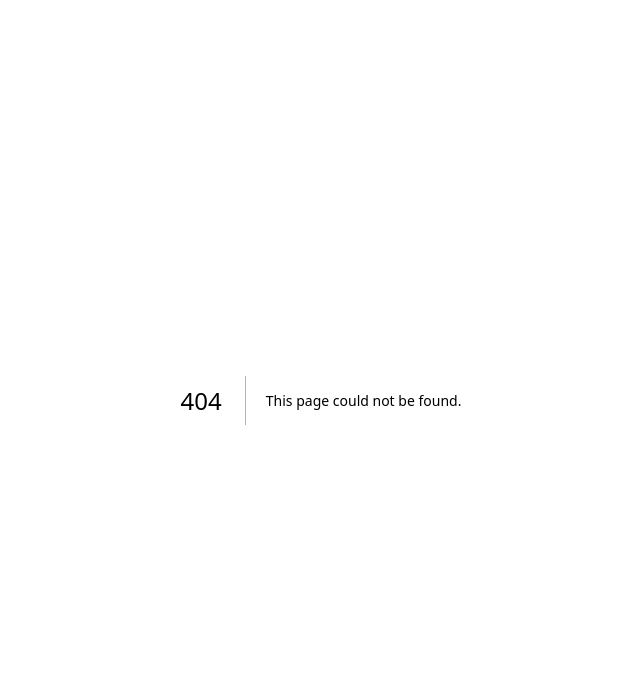
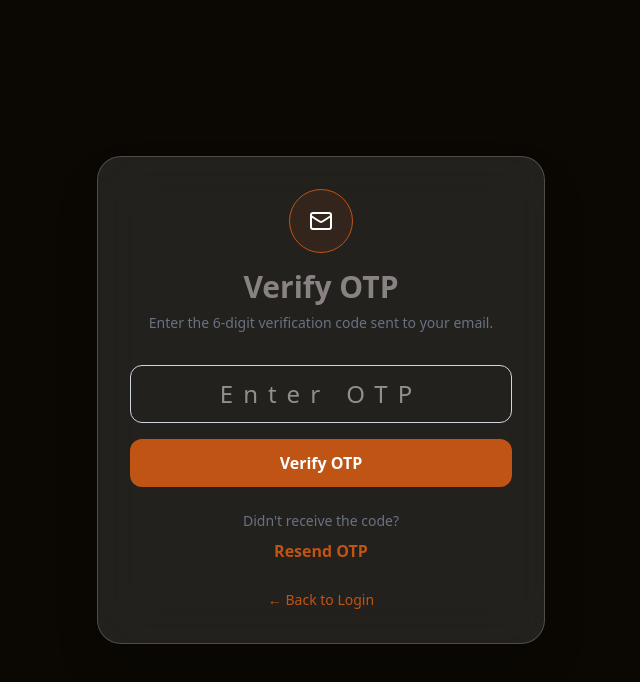
Before and after one commit to Aeshsen452/Trikal, a Next.js app: page /verifyotp in a window 1280 px wide. Before the commit this address had no page. Shown: the top 682 px of the page, without its empty margins (319-959 px from the left). Built offline with nearby package versions, Linux system fonts and the light colour scheme.

Commit message:
adding env files

```diff
--- a/app/(auth)/signup/page.tsx
+++ b/app/(auth)/signup/page.tsx
@@ -1,8 +1,27 @@
 "use client";
 
 import Link from "next/link";
+import { useForm } from "react-hook-form";
 
 export default function SignupPage() {
+
+    type SignupForm = {
+        name: string;
+        email: string;
+        password: string;
+    };
+
+    const { register, reset, handleSubmit, formState: { errors } } = useForm<SignupForm>();
+
+    const FormSubmit = (data: any) => {
+        console.log(data)
+        console.log(errors)
+    }
+
+
+    console.log(errors)
+
+
     return (
         <main className="flex items-center justify-center px-4 text-[#918a8aee]  w-full h-full">
             <div className="w-full max-w-md rounded-3xl bg-white/10 backdrop-blur-xl border border-white/20 p-8 shadow-2xl">
@@ -15,26 +34,64 @@ export default function SignupPage() {
                     </p>
                 </div>
 
-                <form className="space-y-5">
+                <form className="space-y-2" onSubmit={handleSubmit(FormSubmit)}>
                     <input
+                        {...register("name", {
+                            required: "Name Field is Required",
+
+                        })}
                         type="text"
                         placeholder="Full Name"
                         className="w-full rounded-xl bg-white/20 border border-white/20 px-4 py-3  placeholder-white/60 outline-none focus:ring-2 focus:ring-white"
                     />
+                    {errors.name && (
+                        <p className=" text-xs px-3 text-red-600 font-bold">
+                            * {errors.name?.message}
+                        </p>
+                    )
+                    }
 
                     <input
+                        {...register("email", {
+                            required: "Email Field is Required",
+                            pattern: {
+                                value: /^[^\s@]+@[^\s@]+\.[^\s@]+$/,
+                                message: "Invalid email address",
+                            },
+                        })}
                         type="email"
                         placeholder="Email"
                         className="w-full rounded-xl bg-white/20 border border-white/20 px-4 py-3  placeholder-white/60 outline-none focus:ring-2 focus:ring-white"
                     />
 
+                    {errors.email && (
+                        <p className=" text-xs px-3 text-red-600 font-bold">
+                            * {errors.email?.message}
+                        </p>
+                    )
+                    }
+
                     <input
+                        {...register("password", {
+                            required: "Password Field is Required",
+                            minLength: {
+                                value: 6,
+                                message: "Password must be at least 6 characters",
+                            },
+                        })}
                         type="password"
                         placeholder="Password"
                         className="w-full rounded-xl bg-white/20 border border-white/20 px-4 py-3  placeholder-white/60 outline-none focus:ring-2 focus:ring-white"
                     />
 
-                    <button className="w-full text-white rounded-xl bg-[#c05415] font-semibold py-3 hover:bg-gray-100 transition">
+                    {errors.password && (
+                        <p className=" text-xs px-3 text-red-600 font-bold">
+                            * {errors.password?.message}
+                        </p>
+                    )
+                    }
+
+                    <button className="w-full text-white rounded-xl bg-[#c05415] font-semibold py-3 cursor-pointer transition">
                         Create Account
                     </button>
                 </form>
--- /dev/null
+++ b/app/(auth)/verifyotp/page.tsx
@@ -0,0 +1,100 @@
+"use client";
+
+import Link from "next/link";
+import { useForm } from "react-hook-form";
+import { Mail } from "lucide-react"
+
+type OTPForm = {
+    otp: string;
+};
+
+export default function VerifyOTPPage() {
+    const {
+        register,
+        handleSubmit,
+        formState: { errors },
+    } = useForm<OTPForm>();
+
+    const onSubmit = (data: OTPForm) => {
+        console.log("OTP:", data.otp);
+    };
+
+    return (
+        <main className="flex items-center justify-center min-h-screen px-4">
+            <div className="w-full max-w-md rounded-3xl bg-white/10 backdrop-blur-xl border border-white/20 p-8 shadow-2xl">
+
+                <div className="text-center mb-8">
+                    <div className="mx-auto mb-4 flex h-16 w-16 items-center justify-center rounded-full bg-[#c05415]/10 border border-[1px] border-[#c05415]">
+                        <span className="text-3xl">
+                            <Mail className="text-white" />
+                        </span>
+
+                    </div>
+
+                    <h1 className="text-3xl font-bold text-[#918a8aee]">
+                        Verify OTP
+                    </h1>
+
+                    <p className="mt-2 text-sm text-gray-500">
+                        Enter the 6-digit verification code sent to your email.
+                    </p>
+                </div>
+
+                <form onSubmit={handleSubmit(onSubmit)} className="space-y-4">
+
+                    <div>
+                        <input
+                            type="text"
+                            maxLength={6}
+                            placeholder="Enter OTP"
+                            {...register("otp", {
+                                required: "OTP is required",
+                                pattern: {
+                                    value: /^[0-9]{6}$/,
+                                    message: "OTP must be exactly 6 digits",
+                                },
+                            })}
+                            className="w-full rounded-xl text-white border border-gray-300 px-4 py-3 text-center text-2xl tracking-[10px] outline-none focus:border-[#c05415] focus:ring-2 focus:ring-[#c05415]"
+                        />
+
+                        {errors.otp && (
+                            <p className="mt-2 text-sm text-red-600">
+                                {errors.otp.message}
+                            </p>
+                        )}
+                    </div>
+
+                    <button
+                        type="submit"
+                        className="w-full rounded-xl bg-[#c05415] py-3 font-semibold text-white transition hover:bg-[#a44712]"
+                    >
+                        Verify OTP
+                    </button>
+                </form>
+
+                <div className="mt-6 text-center">
+                    <p className="text-sm text-gray-500">
+                        Didn't receive the code?
+                    </p>
+
+                    <button
+                        type="button"
+                        className="mt-2 font-semibold text-[#c05415] hover:underline"
+                    >
+                        Resend OTP
+                    </button>
+                </div>
+
+                <div className="mt-6 text-center">
+                    <Link
+                        href="/login"
+                        className="text-sm font-medium text-[#c05415] hover:underline"
+                    >
+                        ← Back to Login
+                    </Link>
+                </div>
+
+            </div>
+        </main>
+    );
+}
--- a/package.json
+++ b/package.json
@@ -11,10 +11,12 @@
   "dependencies": {
     "@remixicon/react": "^4.9.0",
     "animate.css": "^4.1.1",
+    "axios": "^1.18.1",
     "lucide-react": "^1.24.0",
     "next": "16.2.10",
     "react": "19.2.4",
     "react-dom": "19.2.4",
+    "react-hook-form": "^7.82.0",
     "remixicon": "^4.9.1"
   },
   "devDependencies": {
--- a/src/component/Navbar.js
+++ b/src/component/Navbar.js
@@ -26,6 +26,9 @@ const Navbar = () => {
 
 
     ]
+
+    const baseurl = process.env.NEXT_PUBLIC_API_URL;
+    console.log(baseurl)
     return (
         <>
             <nav className="w-full  bg-[var(--primarycolor)] border border-[#24140b] sticky top-0 p-3 grid grid-cols-6">
```
Also changed, not shown: 1 other file (tests, documents, lock files or other folders).
